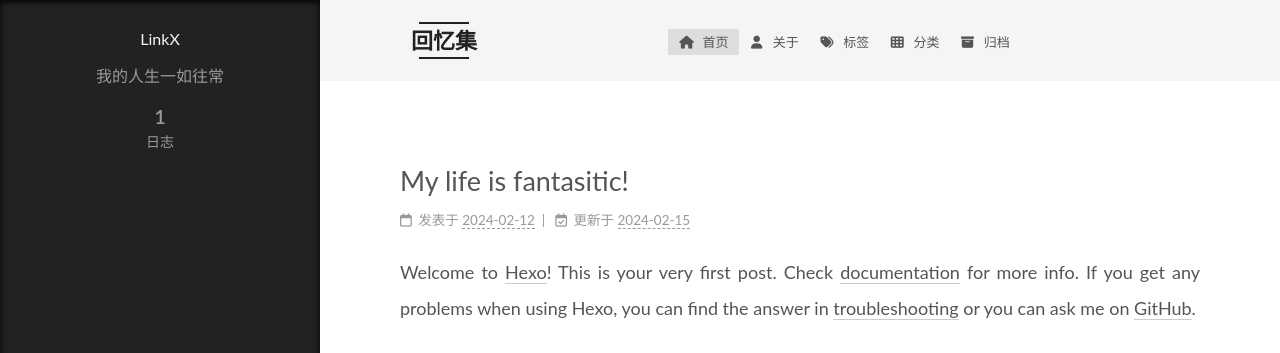
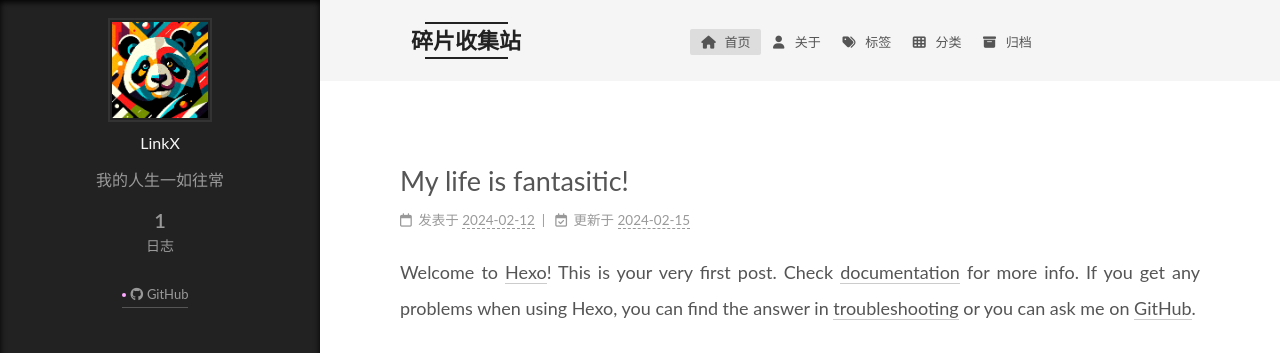
Before and after one commit to reflector-li/reflector-li.github.io, a plain HTML site: page index.html in a window 1280 px wide. Shown: the top 353 px of the page. Drawn offline with nearby package versions, Linux system fonts and the light colour scheme.

Commit message:
Site updated: 2024-02-20 23:33:26

```diff
--- a/atom.xml
+++ b/atom.xml
@@ -1,6 +1,6 @@
 <?xml version="1.0" encoding="utf-8"?>
 <feed xmlns="http://www.w3.org/2005/Atom">
-  <title>回忆集</title>
+  <title>碎片收集站</title>
 
 
   <link href="http://example.com/atom.xml" rel="self"/>
--- a/content.json
+++ b/content.json
@@ -1 +1 @@
-{"meta":{"title":"回忆集","subtitle":"","description":"我的人生一如往常","author":"LinkX","url":"http://example.com","root":"/"},"pages":[],"posts":[{"title":"My life is fantasitic!","slug":"hello-world","date":"2024-02-12T08:57:20.958Z","updated":"2024-02-15T10:03:02.372Z","comments":true,"path":"2024/02/12/hello-world/","permalink":"http://example.com/2024/02/12/hello-world/","excerpt":"","text":"Welcome to Hexo! This is your very first post. Check documentation for more info. If you get any problems when using Hexo, you can find the answer in troubleshooting or you can ask me on GitHub. Quick StartCreate a new post1$ hexo new &quot;My New Post&quot; More info: Writing Run server1$ hexo server More info: Server Generate static files1$ hexo generate More info: Generating Deploy to remote sites1$ hexo deploy More info: Deployment","categories":[],"tags":[]}],"categories":[],"tags":[]}
+{"meta":{"title":"碎片收集站","subtitle":"","description":"我的人生一如往常","author":"LinkX","url":"http://example.com","root":"/"},"pages":[],"posts":[{"title":"My life is fantasitic!","slug":"hello-world","date":"2024-02-12T08:57:20.958Z","updated":"2024-02-15T10:03:02.372Z","comments":true,"path":"2024/02/12/hello-world/","permalink":"http://example.com/2024/02/12/hello-world/","excerpt":"","text":"Welcome to Hexo! This is your very first post. Check documentation for more info. If you get any problems when using Hexo, you can find the answer in troubleshooting or you can ask me on GitHub. Quick StartCreate a new post1$ hexo new &quot;My New Post&quot; More info: Writing Run server1$ hexo server More info: Server Generate static files1$ hexo generate More info: Generating Deploy to remote sites1$ hexo deploy More info: Deployment","categories":[],"tags":[]}],"categories":[],"tags":[]}
--- a/index.html
+++ b/index.html
@@ -21,9 +21,9 @@
 
     <meta name="description" content="我的人生一如往常">
 <meta property="og:type" content="website">
-<meta property="og:title" content="回忆集">
+<meta property="og:title" content="碎片收集站">
 <meta property="og:url" content="http://example.com/index.html">
-<meta property="og:site_name" content="回忆集">
+<meta property="og:site_name" content="碎片收集站">
 <meta property="og:description" content="我的人生一如往常">
 <meta property="og:locale" content="zh_CN">
 <meta property="article:author" content="LinkX">
@@ -37,7 +37,7 @@
 <script class="next-config" data-name="page" type="application/json">{"sidebar":"","isHome":true,"isPost":false,"lang":"zh-CN","comments":"","permalink":"","path":"index.html","title":""}</script>
 
 <script class="next-config" data-name="calendar" type="application/json">""</script>
-<title>回忆集</title>
+<title>碎片收集站</title>
 
 
 
@@ -50,7 +50,7 @@
   <noscript>
     <link rel="stylesheet" href="/css/noscript.css">
   </noscript>
-<link rel="alternate" href="/atom.xml" title="回忆集" type="application/atom+xml">
+<link rel="alternate" href="/atom.xml" title="碎片收集站" type="application/atom+xml">
 </head>
 
 <body itemscope itemtype="http://schema.org/WebPage" class="use-motion">
@@ -71,7 +71,7 @@
 
     <a href="/" class="brand" rel="start">
       <i class="logo-line"></i>
-      <h1 class="site-title">回忆集</h1>
+      <h1 class="site-title">碎片收集站</h1>
       <i class="logo-line"></i>
     </a>
   </div>
@@ -115,6 +115,8 @@
 
         <div class="site-overview-wrap sidebar-panel">
           <div class="site-author animated" itemprop="author" itemscope itemtype="http://schema.org/Person">
+    <img class="site-author-image" itemprop="image" alt="LinkX"
+      src="/uploads/avatar.gif">
   <p class="site-author-name" itemprop="name">LinkX</p>
   <div class="site-description" itemprop="description">我的人生一如往常</div>
 </div>
@@ -128,6 +130,11 @@
       </div>
   </nav>
 </div>
+  <div class="links-of-author animated">
+      <span class="links-of-author-item">
+        <a href="https://github.com/reflector-li" title="GitHub → https:&#x2F;&#x2F;github.com&#x2F;reflector-li" rel="noopener me" target="_blank"><i class="fab fa-github fa-fw"></i>GitHub</a>
+      </span>
+  </div>
 
         </div>
       </div>
@@ -152,17 +159,17 @@
     <link itemprop="mainEntityOfPage" href="http://example.com/2024/02/12/hello-world/">
 
     <span hidden itemprop="author" itemscope itemtype="http://schema.org/Person">
-      <meta itemprop="image" content="/images/avatar.gif">
+      <meta itemprop="image" content="/uploads/avatar.gif">
       <meta itemprop="name" content="LinkX">
     </span>
 
     <span hidden itemprop="publisher" itemscope itemtype="http://schema.org/Organization">
-      <meta itemprop="name" content="回忆集">
+      <meta itemprop="name" content="碎片收集站">
       <meta itemprop="description" content="我的人生一如往常">
     </span>
 
     <span hidden itemprop="post" itemscope itemtype="http://schema.org/CreativeWork">
-      <meta itemprop="name" content="undefined | 回忆集">
+      <meta itemprop="name" content="undefined | 碎片收集站">
       <meta itemprop="description" content="">
     </span>
       <header class="post-header">
```
Also changed, not shown: 2024/02/12/hello-world/index.html (+14 -7 lines), archives/2024/02/index.html (+12 -5 lines), archives/2024/index.html (+12 -5 lines), archives/index.html (+12 -5 lines), uploads/avatar.gif (added).
